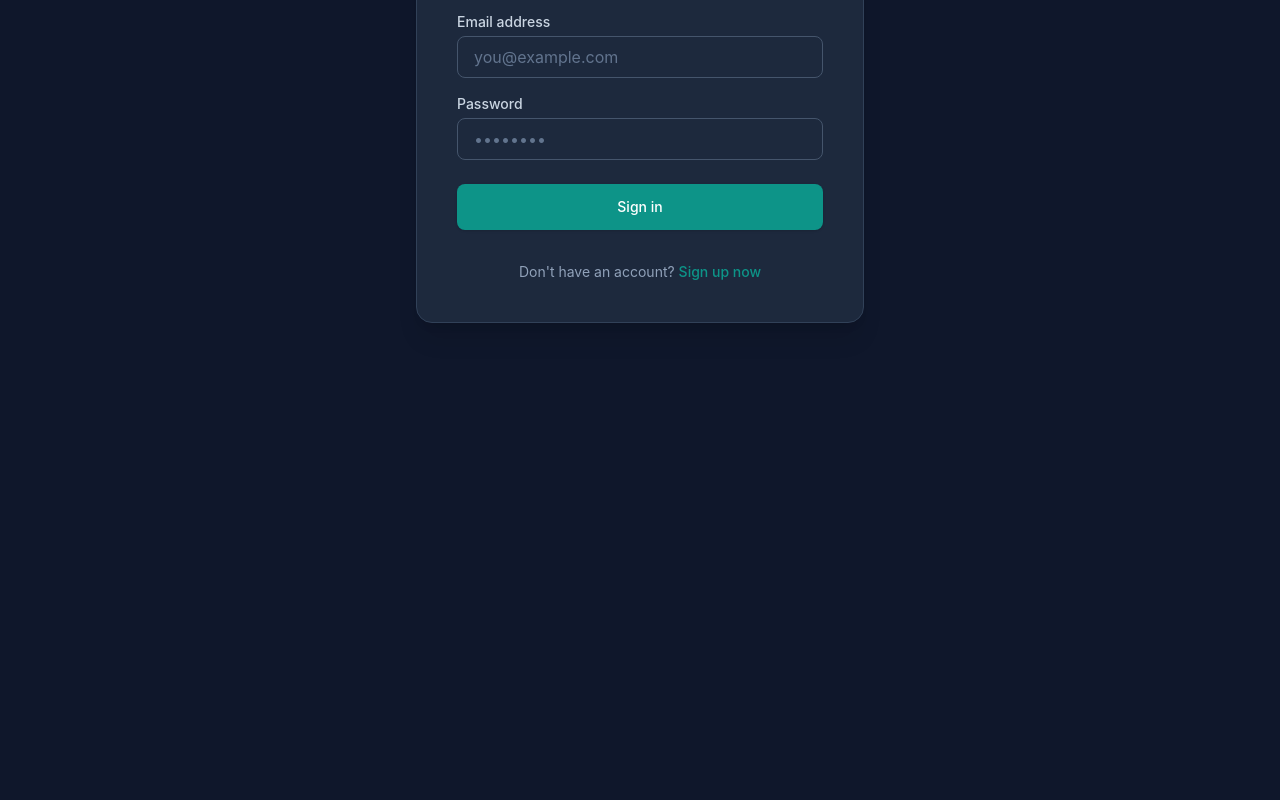
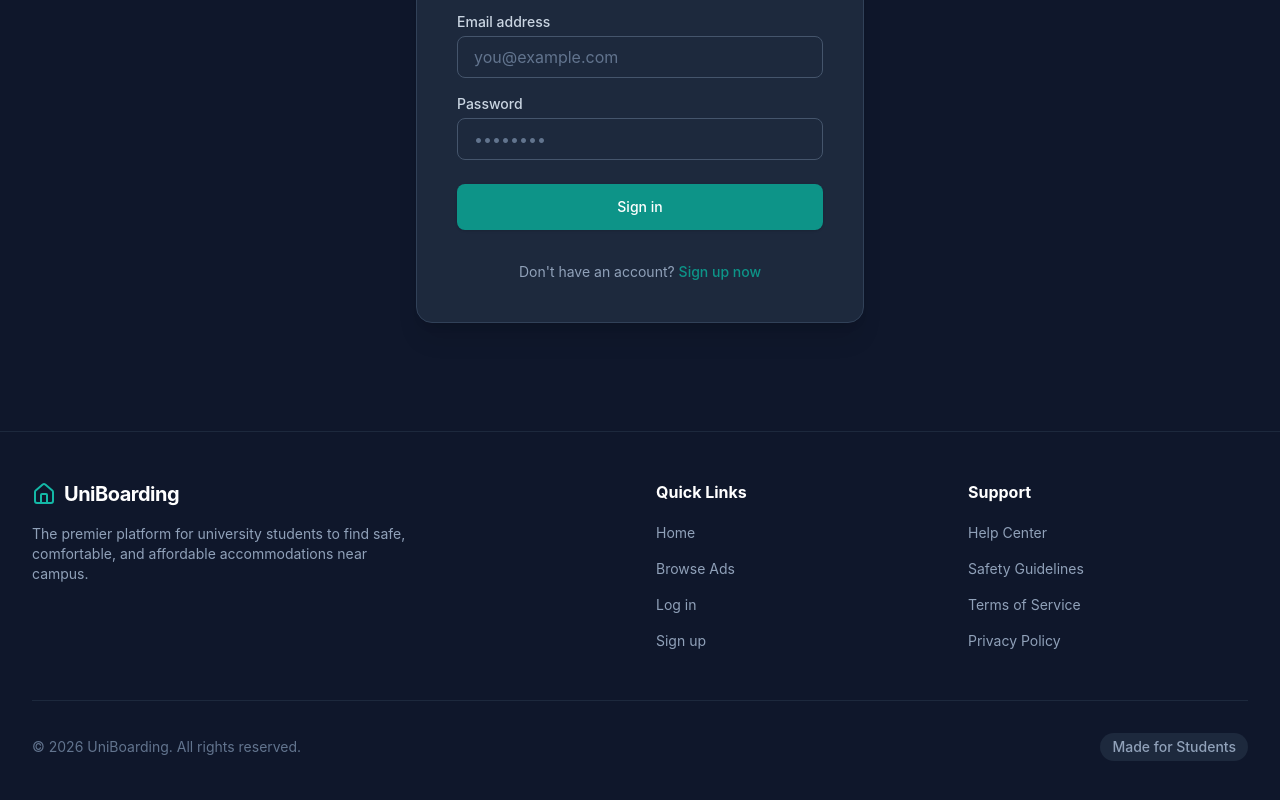
Before and after one commit to SurangaX/-UniStay-Boarding-Finder, a React (Vite) app: page /login in a window 1280 px wide. Shown: the part 370-1170 px from the top of the page. Before the commit the page ends 801 px from the top, so only its background shows below. Built offline with nearby package versions, Linux system fonts and the light colour scheme.

Commit message:
feat: add global footer to all pages

```diff
--- a/src/App.jsx
+++ b/src/App.jsx
@@ -1,6 +1,7 @@
 import { BrowserRouter, Routes, Route } from 'react-router-dom';
 import { AuthProvider } from './context/AuthContext';
 import Navbar from './components/Navbar';
+import Footer from './components/Footer';
 import Home from './pages/Home';
 import SearchResults from './pages/SearchResults';
 import AccommodationDetail from './pages/AccommodationDetail';
@@ -30,6 +31,7 @@ function App() {
               <Route path="/profile" element={<Profile />} />
             </Routes>
           </main>
+          <Footer />
         </div>
       </BrowserRouter>
     </AuthProvider>
--- /dev/null
+++ b/src/components/Footer.jsx
@@ -0,0 +1,92 @@
+import { Link } from 'react-router-dom';
+import { Home } from 'lucide-react';
+
+export default function Footer() {
+  const currentYear = new Date().getFullYear();
+
+  return (
+    <footer className="bg-white dark:bg-slate-900 border-t border-slate-200 dark:border-slate-800 transition-colors duration-200">
+      <div className="max-w-7xl mx-auto px-4 sm:px-6 lg:px-8 py-12">
+        <div className="grid grid-cols-1 md:grid-cols-4 gap-8">
+
+          {/* Brand & Description */}
+          <div className="col-span-1 md:col-span-2">
+            <Link to="/" className="flex items-center gap-2 text-brand-600 dark:text-brand-500 hover:opacity-80 transition-opacity mb-4">
+              <Home className="h-6 w-6" />
+              <span className="font-bold text-xl tracking-tight text-slate-900 dark:text-white">UniBoarding</span>
+            </Link>
+            <p className="text-slate-600 dark:text-slate-400 text-sm max-w-sm">
+              The premier platform for university students to find safe, comfortable, and affordable accommodations near campus.
+            </p>
+          </div>
+
+          {/* Quick Links */}
+          <div>
+            <h3 className="font-bold text-slate-900 dark:text-white mb-4">Quick Links</h3>
+            <ul className="space-y-3">
+              <li>
+                <Link to="/" className="text-sm text-slate-600 dark:text-slate-400 hover:text-brand-600 dark:hover:text-brand-400 transition-colors">
+                  Home
+                </Link>
+              </li>
+              <li>
+                <Link to="/search" className="text-sm text-slate-600 dark:text-slate-400 hover:text-brand-600 dark:hover:text-brand-400 transition-colors">
+                  Browse Ads
+                </Link>
+              </li>
+              <li>
+                <Link to="/login" className="text-sm text-slate-600 dark:text-slate-400 hover:text-brand-600 dark:hover:text-brand-400 transition-colors">
+                  Log in
+                </Link>
+              </li>
+              <li>
+                <Link to="/register" className="text-sm text-slate-600 dark:text-slate-400 hover:text-brand-600 dark:hover:text-brand-400 transition-colors">
+                  Sign up
+                </Link>
+              </li>
+            </ul>
+          </div>
+
+          {/* Contact & Support */}
+          <div>
+            <h3 className="font-bold text-slate-900 dark:text-white mb-4">Support</h3>
+            <ul className="space-y-3">
+              <li>
+                <a href="#" className="text-sm text-slate-600 dark:text-slate-400 hover:text-brand-600 dark:hover:text-brand-400 transition-colors">
+                  Help Center
+                </a>
+              </li>
+              <li>
+                <a href="#" className="text-sm text-slate-600 dark:text-slate-400 hover:text-brand-600 dark:hover:text-brand-400 transition-colors">
+                  Safety Guidelines
+                </a>
+              </li>
+              <li>
+                <a href="#" className="text-sm text-slate-600 dark:text-slate-400 hover:text-brand-600 dark:hover:text-brand-400 transition-colors">
+                  Terms of Service
+                </a>
+              </li>
+              <li>
+                <a href="#" className="text-sm text-slate-600 dark:text-slate-400 hover:text-brand-600 dark:hover:text-brand-400 transition-colors">
+                  Privacy Policy
+                </a>
+              </li>
+            </ul>
+          </div>
+        </div>
+
+        {/* Bottom Bar */}
+        <div className="mt-12 pt-8 border-t border-slate-200 dark:border-slate-800 flex flex-col md:flex-row items-center justify-between gap-4">
+          <p className="text-sm text-slate-500 dark:text-slate-500">
+            &copy; {currentYear} UniBoarding. All rights reserved.
+          </p>
+          <div className="flex gap-4">
+            <span className="text-sm font-medium px-3 py-1 rounded-full bg-slate-100 dark:bg-slate-800 text-slate-600 dark:text-slate-400">
+              Made for Students
+            </span>
+          </div>
+        </div>
+      </div>
+    </footer>
+  );
+}
```
